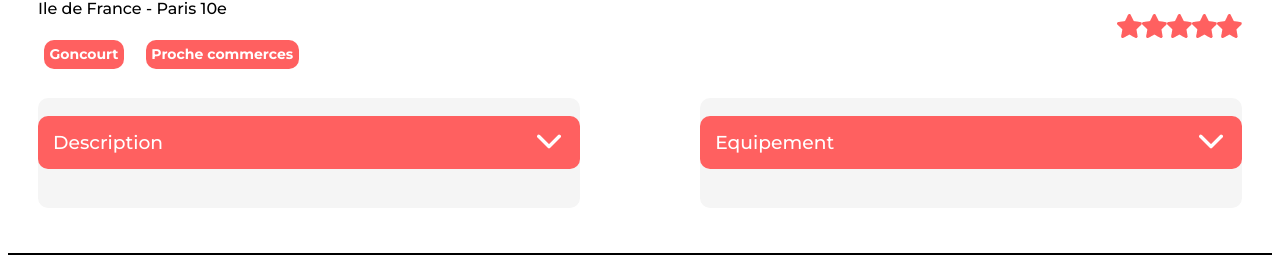
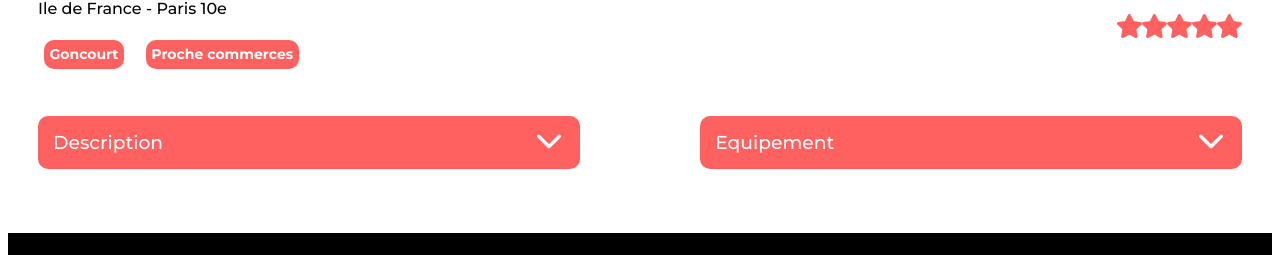
Before and after one commit to mmcc91/projet8, a React (Vite) app: page /location/0979876d in a window 1280 px wide. Shown: the part 697-952 px from the top of the page. Built offline with nearby package versions, Linux system fonts and the light colour scheme.

Commit message:
ajout condition au carousel -1 et debut fix collaps

```diff
--- a/assets/collapse.css
+++ b/assets/collapse.css
@@ -1,11 +1,9 @@
 @charset "UTF-8";
 .collapse {
-  background-color: rgba(246, 246, 246, 0.4509803922);
   display: flex;
   flex-wrap: wrap;
   align-items: center;
-  max-width: -moz-fit-content;
-  max-width: fit-content;
+  max-width: 1240px;
   /* Ajoutez une transition de rotation pour la flèche */
 }
 @media screen and (max-width: 568px) {
@@ -26,16 +24,20 @@
   display: flex;
   justify-content: space-between;
   align-items: center;
+  z-index: 1;
 }
 .collapse .collapse_bascule {
+  width: 100%;
+  padding: 10px;
+  background-color: rgba(246, 246, 246, 0.4509803922);
   display: flex;
   flex-direction: column;
-  gap: 5px;
   visibility: visible;
   opacity: 1;
-  padding: 10px;
   font-size: clamp(12px, 1.8vw, 18px);
   color: black;
+  transform: translateY(-20px);
+  z-index: 0;
 }
 .collapse .collapse_nonbascule {
   visibility: hidden;
@@ -50,4 +52,6 @@
 }
 .collapse .text {
   font-weight: 100;
+  display: flex;
+  flex-direction: column;
 }/*# sourceMappingURL=collapse.css.map */
--- a/assets/location.css
+++ b/assets/location.css
@@ -105,16 +105,12 @@
 .collapse_container {
   display: flex;
   justify-content: space-between;
-  max-height: -moz-fit-content;
-  max-height: fit-content;
 }
 .collapse_container .collapse {
   display: flex;
-  gap: 20px;
   width: 100%;
   max-width: 45%;
   padding: 0;
-  background: #f5f5f5;
   border-radius: 10px;
   box-sizing: border-box;
   margin: 20px 0;
@@ -144,16 +140,6 @@
   width: 24px;
   height: 24px;
 }
-.collapse_container .collapse .collapse_content {
-  display: flex;
-  flex-direction: column;
-  gap: 10px;
-}
-.collapse_container .collapse .collapse_content p {
-  color: black;
-  font-size: 16px;
-  line-height: 142.6%;
-}
 @media screen and (max-width: 768px) {
   .collapse_container {
     flex-direction: column;
--- a/src/components/caroussel/Caroussel.jsx
+++ b/src/components/caroussel/Caroussel.jsx
@@ -6,10 +6,10 @@ import "./caroussel.scss";
 
 function Caroussel({ id }) {
   const [imageNumber, setImageNumber] = useState(0);
-
   const location = locations.find((location) => location.id === id);
   const locationPhotos = location.pictures;
   const tagline = location.description;
+  const shouldShowArrows = locationPhotos.length > 1;
 
   const slideLeft = () => {
     setImageNumber((prevImageNumber) => (prevImageNumber === 0 ? locationPhotos.length - 1 : prevImageNumber - 1));
@@ -22,12 +22,16 @@ function Caroussel({ id }) {
   return (
     <div>
       <div className="caroussel">
-        <img className="arrowLeft" src={arrowLeft} alt="Left" onClick={slideLeft} />
-        <span className="imageCounter">
-          {imageNumber + 1} / {locationPhotos.length}{" "}
-        </span>
-        <img className="slider" src={locationPhotos[imageNumber]} alt="{tagline}"></img>
-        <img className="arrowRight" src={arrowRight} alt="Right" onClick={slideRight} />
+        {shouldShowArrows && (
+          <>
+            <img className="arrowLeft" src={arrowLeft} alt="Left" onClick={slideLeft} />
+            <span className="imageCounter">
+              {imageNumber + 1} / {locationPhotos.length}{" "}
+            </span>
+            <img className="arrowRight" src={arrowRight} alt="Right" onClick={slideRight} />
+          </>
+        )}
+        <img className="slider" src={locationPhotos[imageNumber]} alt={tagline} />
       </div>
     </div>
   );
--- a/src/components/collapse/Collapse.jsx
+++ b/src/components/collapse/Collapse.jsx
@@ -17,7 +17,7 @@ const Collapse = ({ title, info }) => {
         {Array.isArray(info) ? (
           info.map((text, index) => (
             <span key={index} className="text">
-              {text} <br />
+              {text}
             </span>
           ))
         ) : (
--- a/src/components/collapse/collapse.scss
+++ b/src/components/collapse/collapse.scss
@@ -1,10 +1,10 @@
 .collapse {
-    background-color: #F6F6F673;
+
     display: flex;
 
     flex-wrap: wrap;
     align-items: center;
-    max-width: fit-content;
+    max-width: 1240px;
 
     @media screen and (max-width: 568px) {
 
@@ -24,17 +24,23 @@
         display: flex;
         justify-content: space-between;
         align-items: center;
+        z-index: 1;
     }
 
     .collapse_bascule {
+        width: 100%;
+        padding: 10px;
+        background-color: #F6F6F673;
         display: flex;
         flex-direction: column;
-        gap: 5px;
+
         visibility: visible;
         opacity: 1;
-        padding: 10px;
+
         font-size: clamp(12px, 1.8vw, 18px);
         color: black;
+        transform: translateY(-20px);
+        z-index: 0;
     }
 
     .collapse_nonbascule {
@@ -54,6 +60,8 @@
 
     .text {
         font-weight: 100;
+display: flex;
+flex-direction: column;
 
     }
 }
--- a/src/pages/location.scss
+++ b/src/pages/location.scss
@@ -123,16 +123,15 @@ margin: 0;
 
     display: flex;
     justify-content: space-between;
-       max-height: fit-content;
+
      .collapse{
         display: flex;
 
-        gap: 20px;
+
         width: 100%;
         max-width: 45%;
         padding:0 ;
 
-        background: #f5f5f5;
         border-radius: 10px;
         box-sizing: border-box;
         margin: 20px 0;
@@ -160,16 +159,7 @@ margin: 0;
                 height: 24px;
             }
         }
-        .collapse_content {
-            display: flex;
-            flex-direction: column;
-            gap: 10px;
-            p {
-                color: black;
-                font-size: 16px;
-                line-height: 142.6%;
-            }
-        }
+
 
      }
 
```
Also changed, not shown: 2 other files (tests, documents, lock files or other folders).
